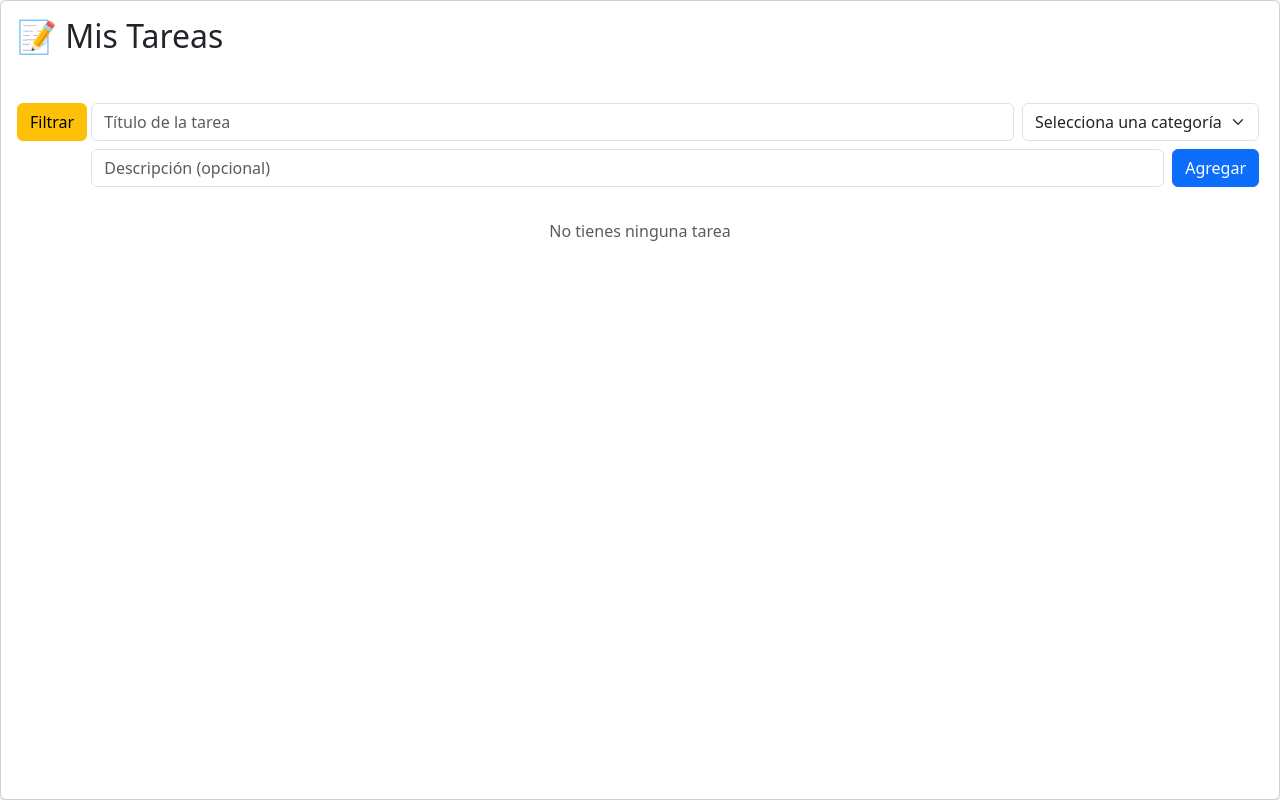
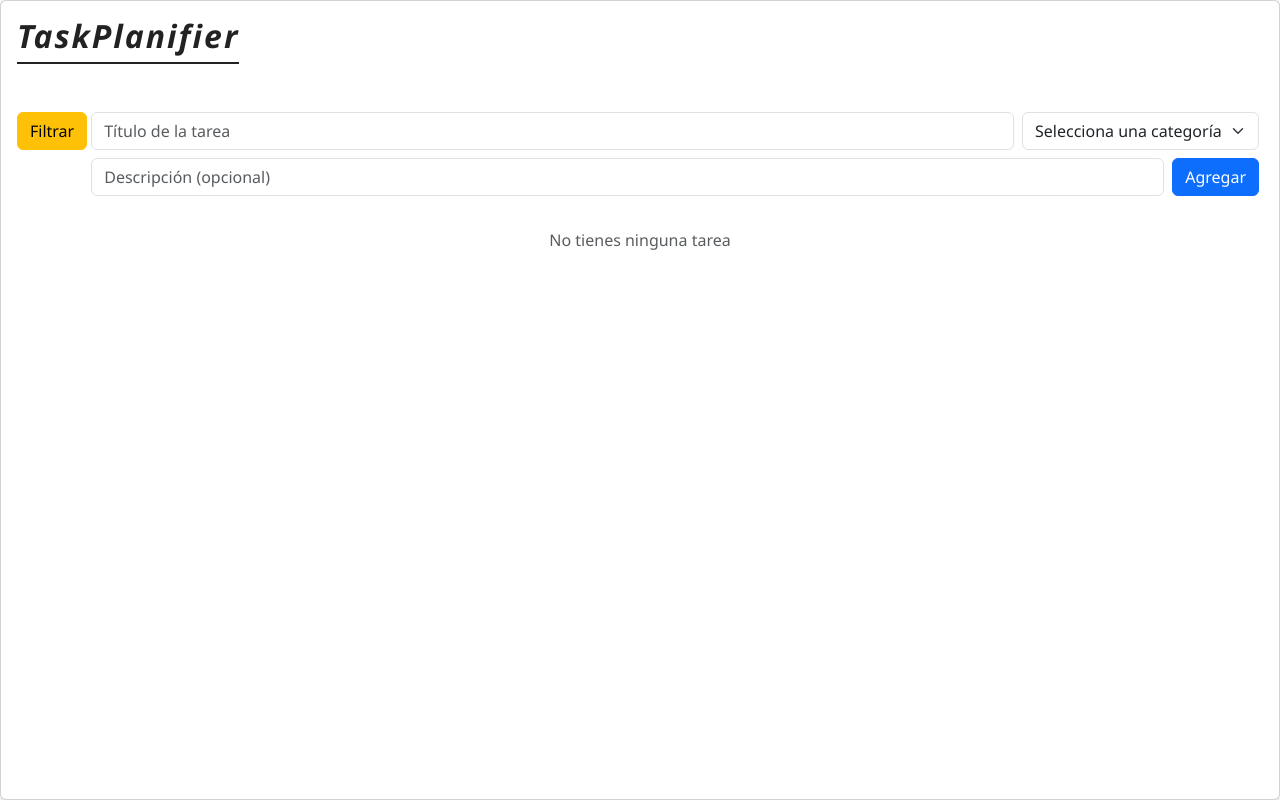
Before and after one commit to CesarDevtools/Proyect_To_Do_List, a plain HTML site: page To_Do_List/index.html in a window 1280 px wide. Drawn offline with nearby package versions, Linux system fonts and the light colour scheme.

Commit message:
Actualizado el título de la página y el encabezado principal a "TaskPlanifier"

```diff
--- a/To_Do_List/index.html
+++ b/To_Do_List/index.html
@@ -3,7 +3,7 @@
 <head>
   <meta charset="UTF-8" />
   <meta name="viewport" content="width=device-width, initial-scale=1.0"/>
-  <title>Lista de Tareas</title>
+  <title>TaskPlanifier</title>
   <link href="https://cdn.jsdelivr.net/npm/bootstrap@5.3.0/dist/css/bootstrap.min.css" rel="stylesheet">
   <link rel="stylesheet" href="styles.css">
 </head>
@@ -17,7 +17,7 @@
         <!--Contenedor del contenido principal-->
           <!--Titulo y boton de filtrado-->
           <div class="card-body">
-            <h2 class="text-start mb-5">📝 Mis Tareas</h2>
+            <h2 class="text-start mb-5 titulo-cursiva">TaskPlanifier</h2>
             <button type="button" id="botonFiltrar" class="btn btn-warning float-start mb-4 botonFiltrar">Filtrar</button>
 
           <!--Opciones de filtrado-->
--- a/To_Do_List/styles.css
+++ b/To_Do_List/styles.css
@@ -1,3 +1,24 @@
+body {
+  background-color: #f8f9fa;
+  font-family: 'Segoe UI', 'Arial', sans-serif;
+}
+
+
+
+.titulo-cursiva {
+  font-family: 'Segoe UI', 'Arial', sans-serif;
+  font-style: italic;
+  font-weight: 600;
+  color: #222;
+  letter-spacing: 2px;
+  border-bottom: 2px solid #222;
+  max-width: fit-content;
+  padding-bottom: 0.2em;
+  background: none;
+  border-radius: 0;
+  box-shadow: none;
+}
+
 
 li span {
   cursor: pointer;
```
